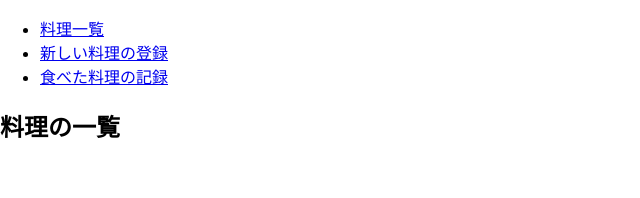
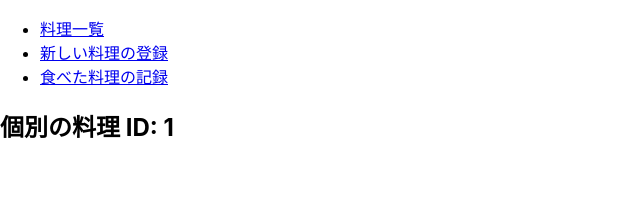
Before and after one commit to Teppei-Kanayama/cook-pod-front, a React (Create React App) app: page /dish/1 in a window 1280 px wide. Shown: the top 198 px of the page, without its empty margins (0-640 px from the left). Built offline with nearby package versions, Linux system fonts and the light colour scheme.

Commit message:
dynamic id

```diff
--- a/src/App.js
+++ b/src/App.js
@@ -2,6 +2,7 @@ import React from 'react';
 import './App.css';
 import NewDish from './pages/NewDish';
 import Dishes from './pages/Dishes'
+import Dish from './pages/Dish'
 import Record from './pages/Record'
 
 import {
@@ -30,6 +31,9 @@ export default function App() {
         </nav>
 
         <Switch>
+          <Route path={"/dish/:dishId"}>
+            <Dish />
+          </Route>
           <Route path="/new_dish">
             <NewDish />
           </Route>
--- /dev/null
+++ b/src/pages/Dish.js
@@ -0,0 +1,11 @@
+import React from 'react';
+import {
+  useParams
+} from "react-router-dom";
+
+function Dish() {
+  let { dishId } = useParams();
+  return <h2>個別の料理 ID: { dishId }</h2>;
+}
+
+export default Dish;
```
